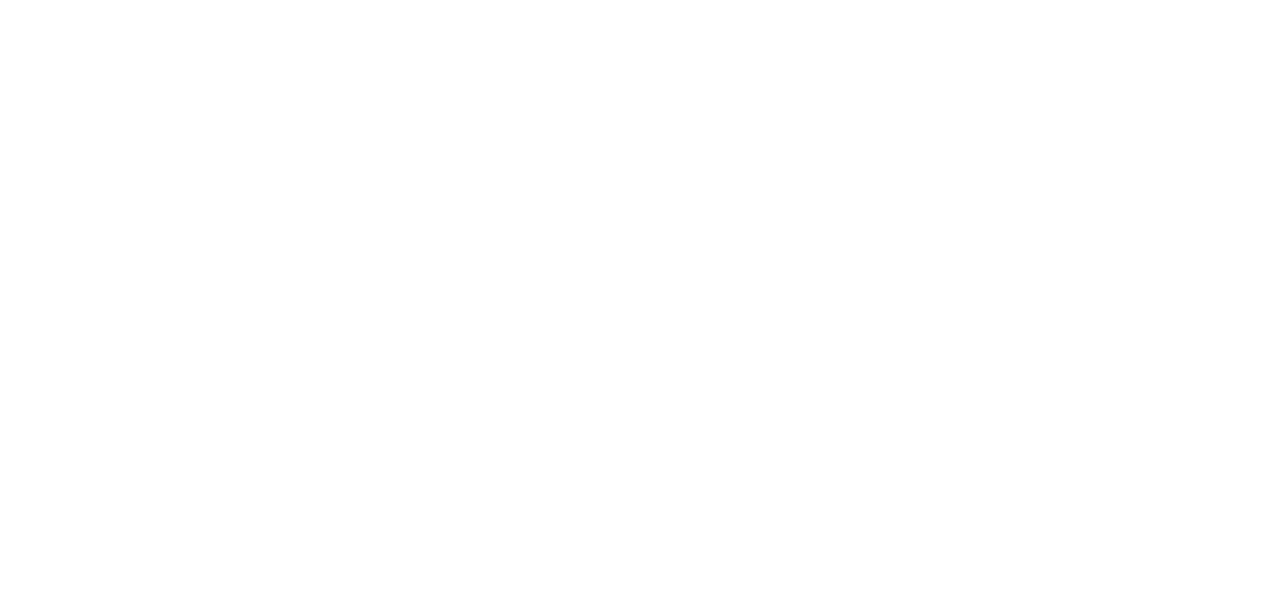
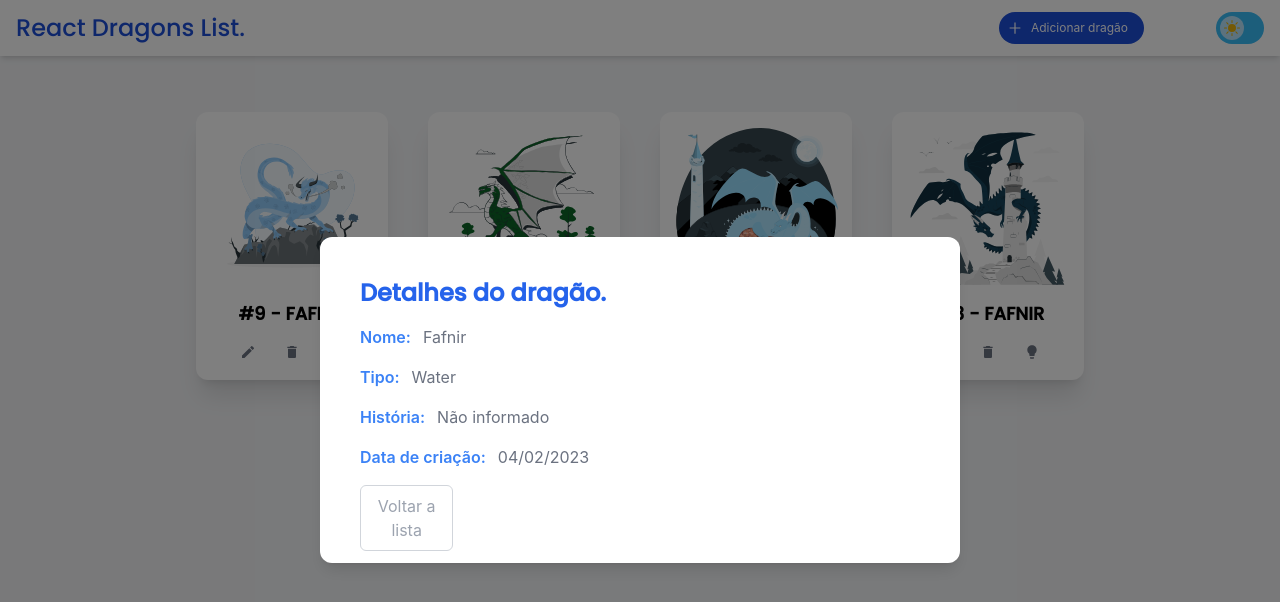
Before and after one commit to jhonnytrinca/react-dragons-list, a React (Create React App) app: page /1 in a window 1280 px wide. Before the commit this address had no page. Shown: the top 602 px of the page. Built offline with nearby package versions, Linux system fonts and the light colour scheme.

Commit message:
feat: details page

```diff
--- a/src/App.tsx
+++ b/src/App.tsx
@@ -5,6 +5,7 @@ import { BrowserRouter, Route, Routes } from 'react-router-dom';
 const Login = React.lazy(() => import('pages/Login'));
 const Home = React.lazy(() => import('pages/Home'));
 const Form = React.lazy(() => import('pages/Form'));
+const Details = React.lazy(() => import('pages/Details'));
 
 function App() {
   return (
@@ -17,8 +18,10 @@ function App() {
               {['form', 'form/:id'].map((path: string) => (
                 <Route path={path} element={<Form />} />
               ))}
+              <Route path=':id' element={<Details />} />
             </Route>
-            <Route path='/login' element={<Login />} />
+
+            <Route path='login' element={<Login />} />
           </Routes>
         </React.Suspense>
       </BrowserRouter>
--- a/src/components/Card/index.tsx
+++ b/src/components/Card/index.tsx
@@ -46,10 +46,12 @@ export const Card = ({ data, handleDelete, handleDetails }: CardProps) => {
         <div className='self-center pl-2 pr-4 md:px-3'>
           <Actions
             handleEdit={() =>
-              navigate(`/form/${data?.id}`, { state: { photo: randomImage } })
+              navigate(`form/${data?.id}`, { state: { photo: randomImage } })
             }
             handleDelete={handleDelete}
-            handleDetails={handleDetails}
+            handleDetails={() =>
+              navigate(`${data?.id}`, { state: { photo: randomImage } })
+            }
             id={data?.id}
           />
         </div>
--- /dev/null
+++ b/src/components/InfoText/index.tsx
@@ -0,0 +1,11 @@
+type InfoTextProps = {
+  name: string;
+  text: string;
+};
+
+export const InfoText = ({ name, text }: InfoTextProps) => (
+  <div className='flex gap-3'>
+    <h3 className='text-blue-500 font-semibold'>{name}:</h3>
+    <p className='text-gray-500'>{!!text ? text : 'Não informado'}</p>
+  </div>
+);
--- a/src/components/index.ts
+++ b/src/components/index.ts
@@ -6,3 +6,4 @@ export { Header } from './Header';
 export { Actions } from './Actions';
 export { Card } from './Card';
 export { Tooltip } from './Tooltip';
+export { InfoText } from './InfoText';
--- /dev/null
+++ b/src/pages/Details/index.tsx
@@ -0,0 +1,51 @@
+import { Button, InfoText, Modal } from 'components';
+import { useLocation, useNavigate } from 'react-router-dom';
+
+const data = {
+  createdAt: '2023-02-04T00:53:52.086Z',
+  name: 'Fafnir',
+  type: 'Water',
+  histories: '',
+  id: '9'
+};
+
+const Details = () => {
+  const navigate = useNavigate();
+  const { state } = useLocation();
+
+  return (
+    <Modal className='w-full sm:w-3/4 lg:w-1/2 h-inherit pb-3'>
+      <div className='flex gap-10'>
+        {state?.photo && (
+          <img
+            src={state?.photo}
+            alt='Imagem de dragão'
+            className='w-80 h-80'
+          />
+        )}
+        <div className='flex flex-col gap-4 w-1/2'>
+          <h2 className='text-blue-600 font-bold text-2xl font-poppins'>
+            Detalhes do dragão.
+          </h2>
+          <InfoText name='Nome' text={data?.name} />
+          <InfoText name='Tipo' text={data?.type} />
+          <InfoText name='História' text={data?.histories} />
+          <InfoText
+            name='Data de criação'
+            text={new Date(data?.createdAt).toLocaleDateString('pt-BR')}
+          />
+
+          <Button
+            type='submit'
+            onClick={() => navigate(-1)}
+            className='w-full sm:w-1/3 text-gray-400 py-2 rounded-md border border-gray-300 hover:border-gray-500 hover:text-gray-700 disabled:opacity-60 transition-colors '
+          >
+            Voltar a lista
+          </Button>
+        </div>
+      </div>
+    </Modal>
+  );
+};
+
+export default Details;
```
